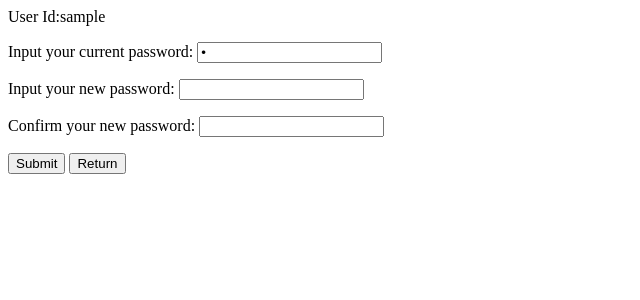
After one commit to Ridost/SDMS, a Django app: template AS/templates/AS/modify_password.html in a window 1280 px wide. The commit adds this page. Shown: the top 300 px of the page, without its empty margins (0-640 px from the left). Run offline with Django 3.2, Linux system fonts and the light colour scheme; the template is opened without the code that fills it: most values are stand-ins (such as "Sample title", 1, 10 or a date in 2020).

Commit message:
modify password not complete yet

```diff
--- /dev/null
+++ b/AS/templates/AS/modify_password.html
@@ -0,0 +1,22 @@
+{% block content %}
+
+<html>
+	<span style='color:red'>{{message}}</span>
+	<p>User Id:{{username}}</p>
+	<form action='.' method='POST' name='form1'>
+		{% csrf_token %}
+		<p>Input your current password:
+		<input type='password' value='{{password}}' name='current_pass' id='current_pass' />
+		</p>
+		<p>Input your new password:
+		<input type='password' name='new_pass' id='new_pass' />
+		</p>
+		<p>Confirm your new password:
+		<input type='password' name='check_pass' id='check_pass' />
+		</p>
+		<input type='submit' name='button' id='button' value='Submit' />
+		<input type='button' value='Return' onclick='location="/AS/modify/"'>
+	</form>
+</html>
+
+{% endblock %}
--- a/AS/urls.py
+++ b/AS/urls.py
@@ -8,4 +8,5 @@ urlpatterns = [
     path('index/', views.index),
     path('logout/', views.logout),
     path('modify/', views.modify),
+    #path('modify_password/', views.modify_password),
 ]
```
Also changed, not shown: AS/templates/AS/modify.html (+5 -3 lines), AS/views.py (+23 -0 lines), db.sqlite3.
